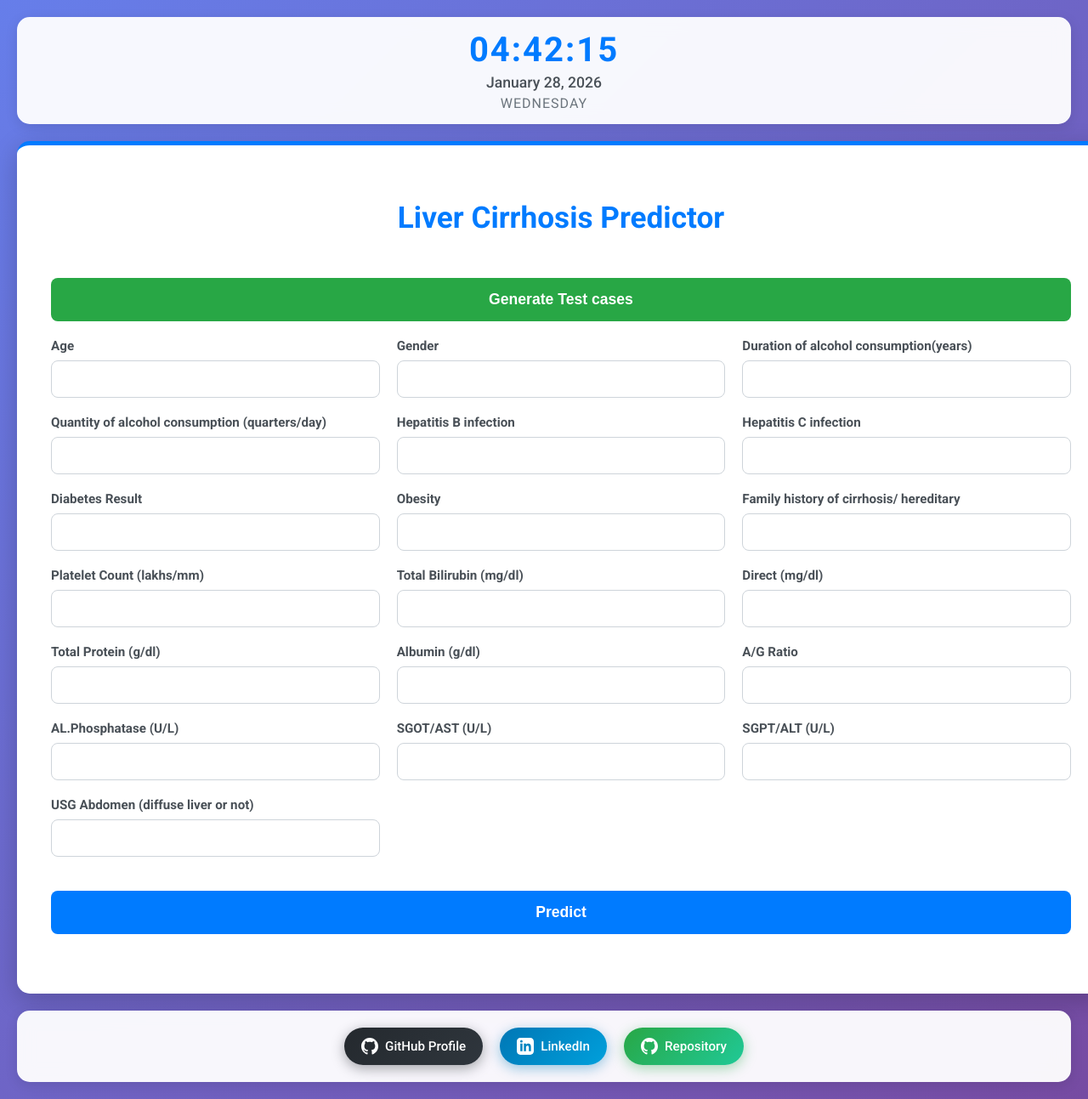
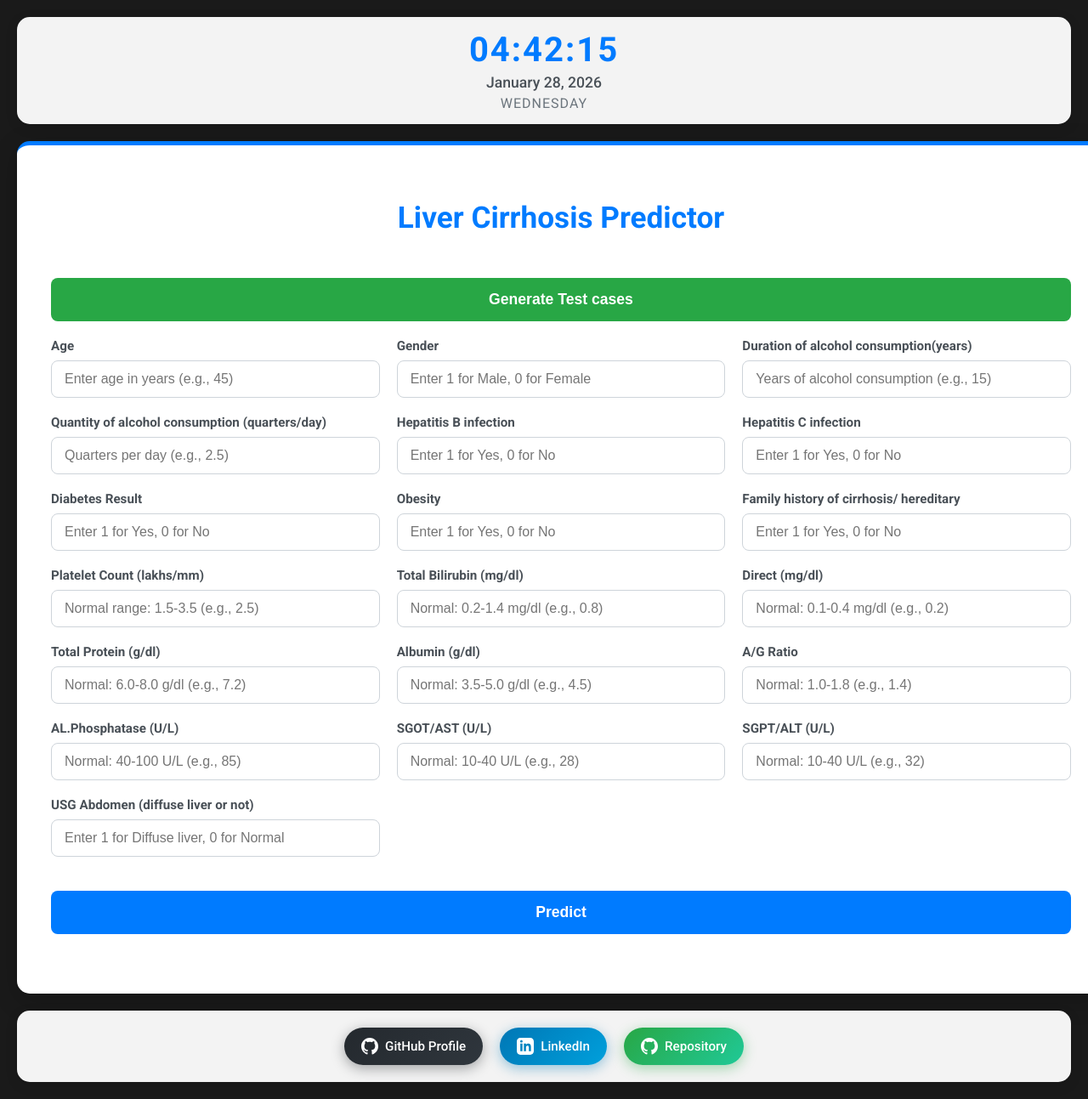
Before and after one commit to YaswanthKumarMallela01/Liver-Cirrhosis-Prediction-System, a Flask app: page / in a window 1280 px wide. Shown: the whole page at 85% size. Run offline with Flask 3, Linux system fonts and the light colour scheme; parts of the project's set-up code (start-up, migrations or seed data) failed here and were passed over.

Commit message:
Improved: CSS Added: Placeholders

```diff
--- a/Flask/static/css/style.css
+++ b/Flask/static/css/style.css
@@ -1,5 +1,5 @@
 body {
-    background: linear-gradient(135deg, #667eea 0%, #764ba2 100%);
+    background: #1a1a1a;
     font-family: 'Roboto', sans-serif;
     color: #343a40;
     padding: 20px;
--- a/Flask/templates/index.html
+++ b/Flask/templates/index.html
@@ -20,6 +20,27 @@
         <h1>Liver Cirrhosis Predictor</h1>
         <button type="button" id="generateTestCases" style="background-color: #28a745; color: white; padding: 15px; border: none; border-radius: 8px; font-size: 1.1em; font-weight: 600; cursor: pointer; transition: background-color 0.3s ease, transform 0.2s ease; margin-bottom: 20px; width: 100%;">Generate Test cases</button>
         <form action="/predict" method="post">
+            {% set placeholders = {
+                "Age": "Enter age in years (e.g., 45)",
+                "Gender": "Enter 1 for Male, 0 for Female",
+                "Duration of alcohol consumption(years)": "Years of alcohol consumption (e.g., 15)",
+                "Quantity of alcohol consumption (quarters/day)": "Quarters per day (e.g., 2.5)",
+                "Hepatitis B infection": "Enter 1 for Yes, 0 for No",
+                "Hepatitis C infection": "Enter 1 for Yes, 0 for No",
+                "Diabetes Result": "Enter 1 for Yes, 0 for No",
+                "Obesity": "Enter 1 for Yes, 0 for No",
+                "Family history of cirrhosis/ hereditary": "Enter 1 for Yes, 0 for No",
+                "Platelet Count  (lakhs/mm)": "Normal range: 1.5-3.5 (e.g., 2.5)",
+                "Total Bilirubin    (mg/dl)": "Normal: 0.2-1.4 mg/dl (e.g., 0.8)",
+                "Direct    (mg/dl)": "Normal: 0.1-0.4 mg/dl (e.g., 0.2)",
+                "Total Protein     (g/dl)": "Normal: 6.0-8.0 g/dl (e.g., 7.2)",
+                "Albumin   (g/dl)": "Normal: 3.5-5.0 g/dl (e.g., 4.5)",
+                "A/G Ratio": "Normal: 1.0-1.8 (e.g., 1.4)",
+                "AL.Phosphatase      (U/L)": "Normal: 40-100 U/L (e.g., 85)",
+                "SGOT/AST      (U/L)": "Normal: 10-40 U/L (e.g., 28)",
+                "SGPT/ALT (U/L)": "Normal: 10-40 U/L (e.g., 32)",
+                "USG Abdomen (diffuse liver or  not)": "Enter 1 for Diffuse liver, 0 for Normal"
+            } %}
             {% for feature in [
                 "Age",
                 "Gender",
@@ -43,7 +64,7 @@
             ] %}
                 <div class="form-group">
                     <label for="{{ feature }}">{{ feature }}</label>
-                    <input type="text" name="{{ feature }}" id="{{ feature }}" required>
+                    <input type="text" name="{{ feature }}" id="{{ feature }}" placeholder="{{ placeholders[feature] }}" required>
                 </div>
             {% endfor %}
             <button type="submit">Predict</button>
```
